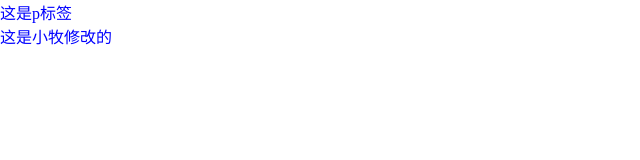
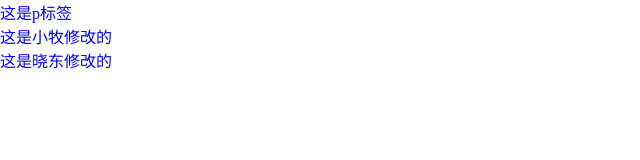
Before and after one commit to cenxiaodong/temo-text, a plain HTML site: page index.html in a window 1280 px wide. Shown: the whole page, without its empty margins (0-640 px from the left). Drawn offline with Linux system fonts and the light colour scheme.

Commit message:
晓东修改了代码

```diff
--- a/index.html
+++ b/index.html
@@ -10,6 +10,8 @@
     <div>
         <p>这是p标签</p>
         <p>这是小牧修改的</p>
+
+        <p>这是晓东修改的</p>
     </div>
 </body>
 </html>
```
